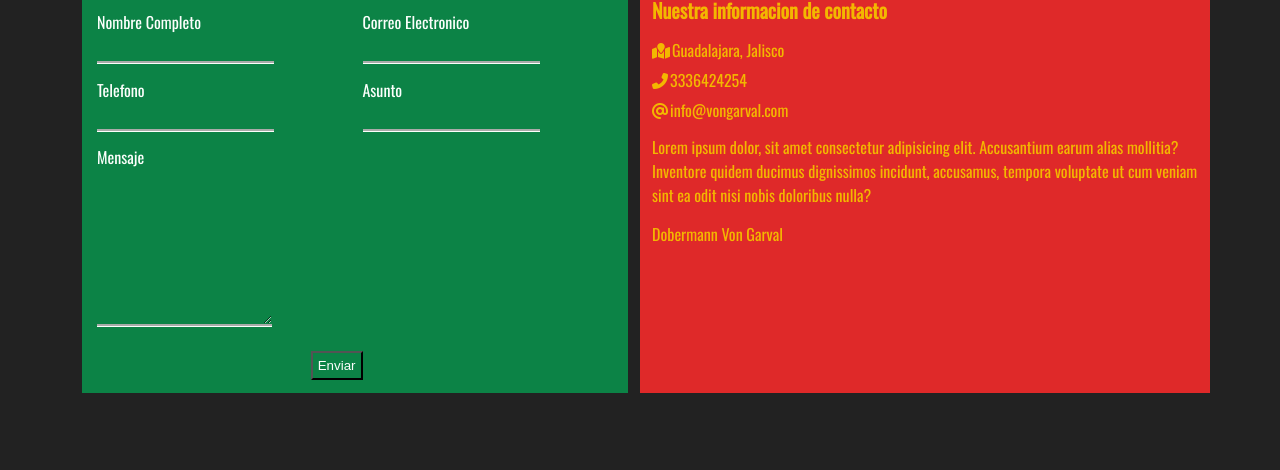
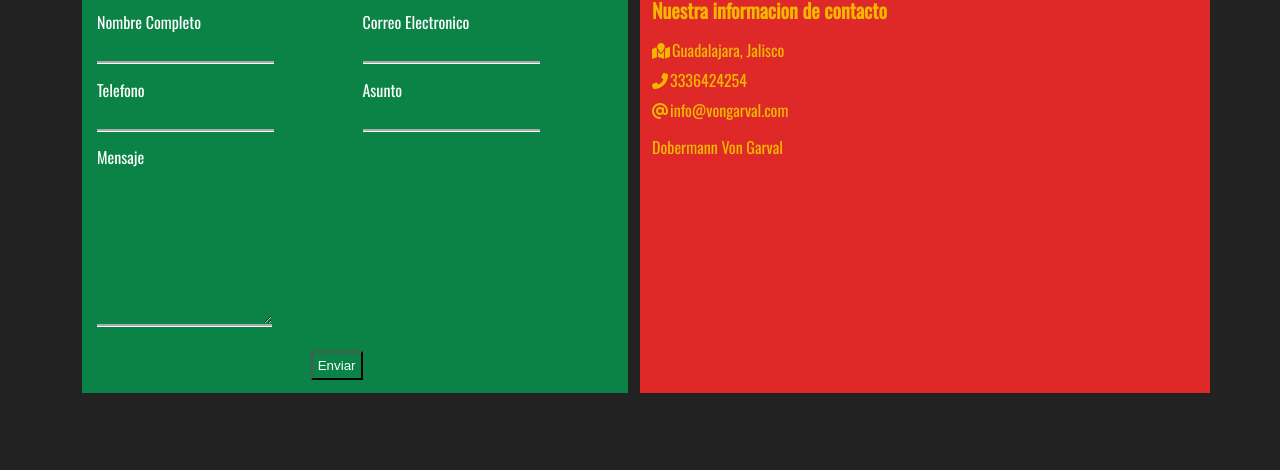
Before and after one commit to GilValdes129/Von-Garval, a plain HTML site: page contacto.html in a window 1280 px wide. Shown: the part 262-732 px from the top of the page. Drawn offline with nearby package versions, Linux system fonts and the light colour scheme.

Commit message:
Eliminacion de lorem ipsu en seccion de contact-info

```diff
--- a/contacto.html
+++ b/contacto.html
@@ -102,7 +102,6 @@
                         <li><i class="fas fa-phone-flip"></i>3336424254</li>
                         <li><i class="fas fa-at"></i>info@vongarval.com</li>
                     </ul>
-                    <p>Lorem ipsum dolor, sit amet consectetur adipisicing elit. Accusantium earum alias mollitia? Inventore quidem ducimus dignissimos incidunt, accusamus, tempora voluptate ut cum veniam sint ea odit nisi nobis doloribus nulla?</p>
                     <p>Dobermann Von Garval</p>
                 </div>
             </div>
```
